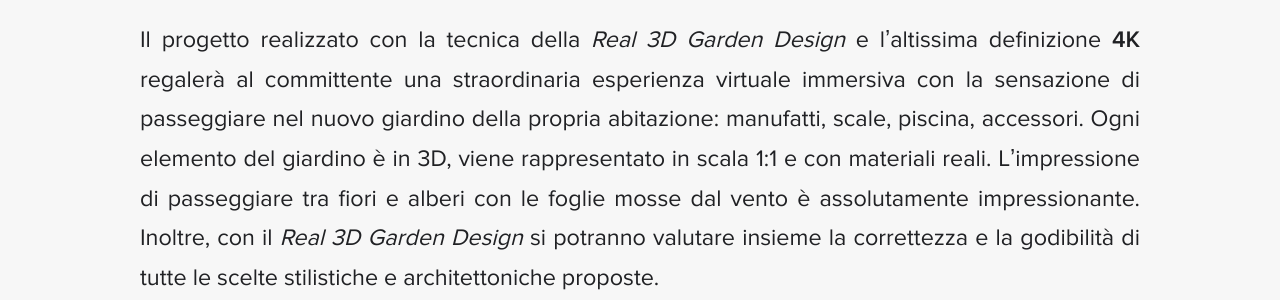
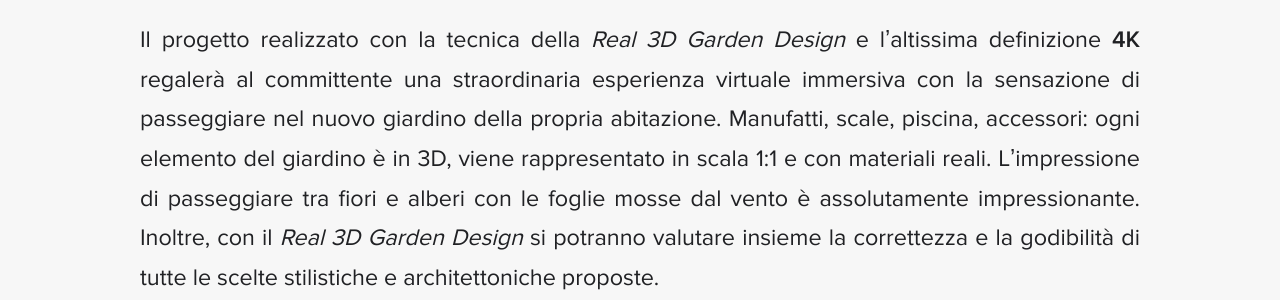
Before and after one commit to enricocaputo/enricocaputo.github.io, a Jekyll site: the page built from my_collections/_servizi/progettazione-giardini.md, in a window 1280 px wide and 900 px high, scrolled down 3180 px. Shown: the part 195-495 px from the top of the window. Built offline with Jekyll 4.4.1, drawn with Linux system fonts in a browser that asks for light colours; some of the changed text lies outside the part shown.

Commit message:
progettazione-giardini.md

```diff
--- a/my_collections/_servizi/progettazione-giardini.md
+++ b/my_collections/_servizi/progettazione-giardini.md
@@ -43,7 +43,7 @@
 
 ### Progettazione Real 3D Garden Design
 
-Il progetto realizzato con la tecnica della *Real 3D Garden Design* e l'altissima definizione **4K** regalerà al committente una straordinaria esperienza virtuale immersiva con la sensazione di passeggiare nel nuovo giardino della propria abitazione: manufatti, scale, piscina, accessori. Ogni elemento del giardino è in 3D, viene rappresentato in scala 1:1 e con materiali reali. L'impressione di passeggiare tra fiori e alberi con le foglie mosse dal vento è assolutamente impressionante. Inoltre, con il *Real 3D Garden Design* si potranno valutare insieme la correttezza e la godibilità di tutte le scelte stilistiche e architettoniche proposte.
+Il progetto realizzato con la tecnica della *Real 3D Garden Design* e l'altissima definizione **4K** regalerà al committente una straordinaria esperienza virtuale immersiva con la sensazione di passeggiare nel nuovo giardino della propria abitazione. Manufatti, scale, piscina, accessori: ogni elemento del giardino è in 3D, viene rappresentato in scala 1:1 e con materiali reali. L'impressione di passeggiare tra fiori e alberi con le foglie mosse dal vento è assolutamente impressionante. Inoltre, con il *Real 3D Garden Design* si potranno valutare insieme la correttezza e la godibilità di tutte le scelte stilistiche e architettoniche proposte.
 
 ### Progettazioni complementari del giardino
 
```
Also changed, not shown: other parts of my_collections/_servizi/progettazione-giardini.md (+1 -1 lines).
